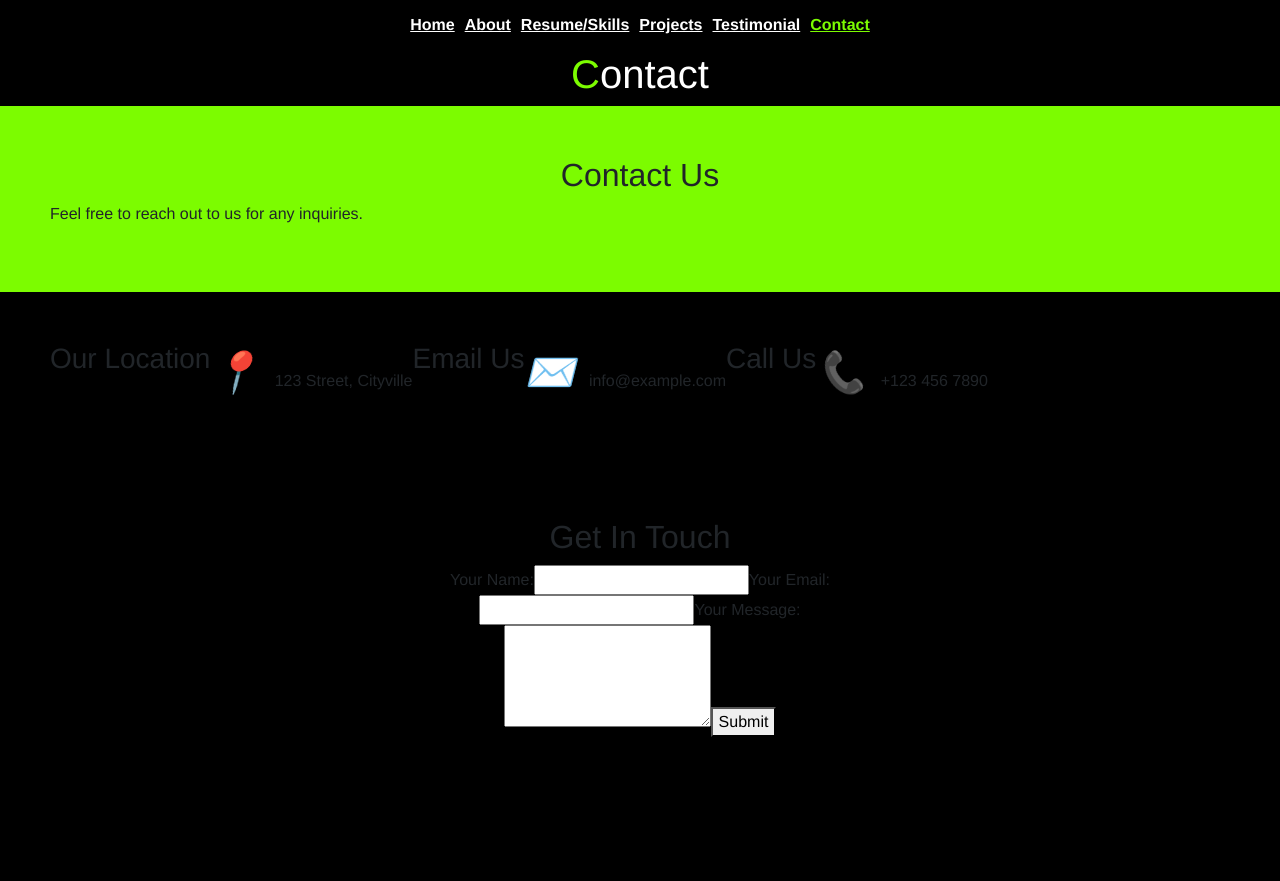
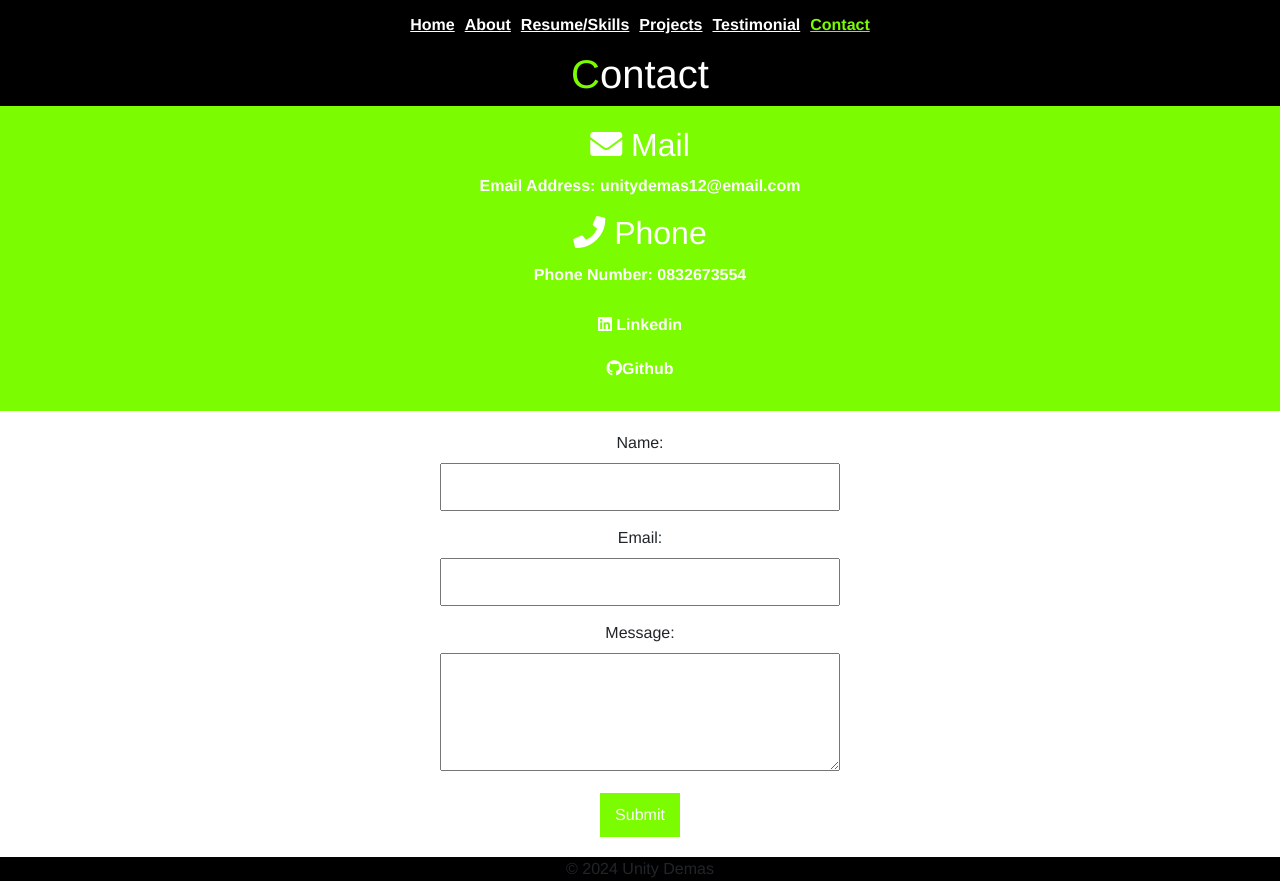
Before and after one commit to Unity-JNR/port, a Vue app: page /contact in a window 1280 px wide. Before the commit the page ends 800 px from the top, so only its background shows below. Built offline with nearby package versions, Linux system fonts and the light colour scheme.

Commit message:
added contact page

```diff
--- a/public/index.html
+++ b/public/index.html
@@ -6,6 +6,9 @@
     <meta name="viewport" content="width=device-width,initial-scale=1.0">
     <link rel="icon" href="<%= BASE_URL %>favicon.ico">
     <title><%= htmlWebpackPlugin.options.title %></title>
+    <link rel="stylesheet" href="https://cdnjs.cloudflare.com/ajax/libs/font-awesome/5.15.3/css/all.min.css
+    " crossorigin="anonymous">
+
   </head>
   <body>
     <noscript>
--- a/src/views/contact.vue
+++ b/src/views/contact.vue
@@ -2,57 +2,70 @@
     <div>
       <Navigation/>
       <h1 id="heading">Contact</h1>
+    </div>
 
-      <!-- Lawngreen background section -->
-      <div class="section lawngreen-section">
-        <h2>Contact Us</h2>
-        <div class="content">
-          <p>Feel free to reach out to us for any inquiries.</p>
+
+    <div class="section1">
+    <h2><i class="fas fa-envelope"></i> Mail</h2>
+    <p>Email Address: unitydemas12@email.com</p>
+    <h2><i class="fas fa-phone"></i> Phone</h2>
+    <p>Phone Number: 0832673554</p>
+    <div>
+    <a href="https://www.linkedin.com/in/unity-demas-29a896227/" id="icon" target="_blank"><i class="fab fa-linkedin"></i> Linkedin</a>
+  <!-- Add your LinkedIn link or information here -->
+  <a href="https://github.com/Unity-JNR" target="_blank" id="icon"><i class="fab fa-github"></i>Github</a>
     </div>
   </div>
 
-      <!-- Icon section -->
-      <div class="section">
-        <div class="content">
-          <h3>Our Location</h3>
-          <p><i class="icon">📍</i> 123 Street, Cityville</p>
 
-          <h3>Email Us</h3>
-          <p><i class="icon">✉️</i> info@example.com</p>
+  <div class="section2">
+    <form @submit.prevent="submitForm">
+    <label for="name">Name:</label>
+    <input type="text" id="name" name="name" v-model="formData.name" required>
 
-          <h3>Call Us</h3>
-          <p><i class="icon">📞</i> +123 456 7890</p>
-        </div>
-      </div>
+    <label for="email">Email:</label>
+    <input type="email" id="email" name="email" v-model="formData.email" required>
 
-      <!-- Form section -->
-      <div class="section">
-        <h2>Get In Touch</h2>
-        <div class="content contact-form">
-          <form action="#" method="post">
-            <label for="name">Your Name:</label>
-            <input type="text" id="name" name="name" required>
-
-            <label for="email">Your Email:</label>
-            <input type="email" id="email" name="email" required>
-
-            <label for="message">Your Message:</label>
-            <textarea id="message" name="message" rows="4" required></textarea>
+    <label for="message">Message:</label>
+    <textarea id="message" name="message" rows="4" v-model="formData.message" required></textarea>
 
     <button type="submit">Submit</button>
   </form>
   </div>
-      </div>
-    </div>
+
+  <footers/>
+
   </template>
 
   <script>
   // @ is an alias to /src
   import Navigation from '@/components/Navigation.vue'
+  import footers from '@/components/footer.vue'
 
   export default {
     components: {
-      Navigation
+      Navigation,
+      footers
+    },
+    data() {
+    return {
+      formData: {
+        name: '',
+        email: '',
+        message: ''
+      }
+    }
+  },
+  methods: {
+    submitForm() {
+      // Handle form submission logic here
+      console.log('Form submitted with data:', this.formData);
+      this.formData = {
+        name: '',
+        email: '',
+        message: ''
+      };
+    }
   }
 }
   </script>
@@ -67,35 +80,61 @@
   }
 
   /* Section styling */
-  .section {
-    padding: 50px;
+  .section1 {
+      background-color: lawngreen;
+      padding: 20px;
+      color: white;
+      font-weight: 600;
     }
 
-  /* First section with lawngreen background */
-  .lawngreen-section {
-    background-color: lawngreen;
+
+    .section2 {
+      background-color: white;
+      padding: 20px;
     }
 
-  .content{
-    display: flex;
 
-  }
-  /* Icon styling */
-  .icon {
-    font-size: 40px;
-    margin-right: 10px;
+    h2 {
+      margin-bottom: 10px;
     }
 
-  /* Form styling */
-  .contact-form {
+
+    form {
       max-width: 400px;
       margin: auto;
     }
 
-  /* Responsive styling */
-  @media (max-width: 768px) {
-    .section {
-      padding: 30px;
+
+    label {
+      display: block;
+      margin-bottom: 8px;
     }
+
+
+    input, textarea {
+      width: 100%;
+      padding: 10px;
+      margin-bottom: 15px;
+      box-sizing: border-box;
+    }
+
+
+    button {
+      background-color: lawngreen;
+      color: white;
+      padding: 10px 15px;
+      border: none;
+      cursor: pointer;
+    }
+    div #icon {
+    display: block;
+    padding: 10px; /* Adjust the padding as needed */
+    color: white;
+    font-weight: bold;
+    text-decoration: none;
+  }
+
+  div #icon:hover {
+    background-color: #333; /* Change the background color on hover as desired */
   }
   </style>
```
Lines whose indentation alone changed are shown as unchanged.
